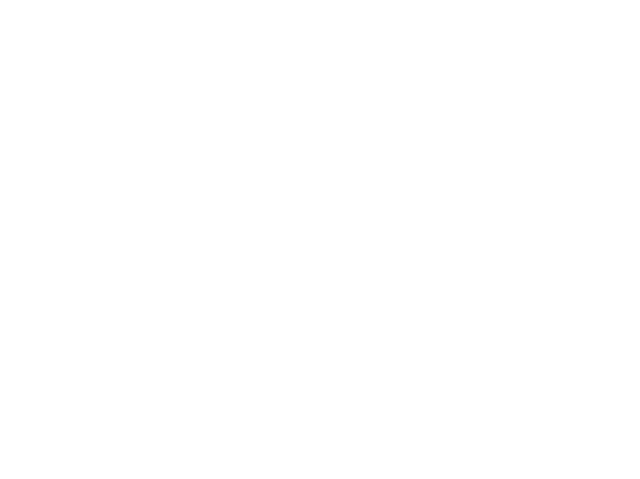
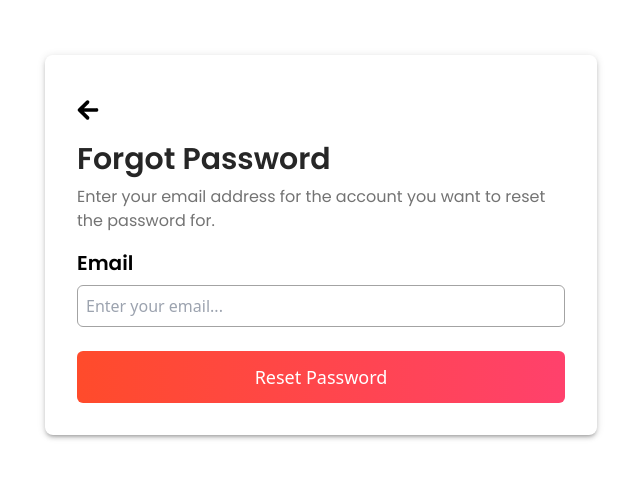
Before and after one commit to devarslan99/Micro_SaaS_Project, a React (Vite) app in the folder frontend/: page /forget-password in a window 1280 px wide. Before the commit this address had no page. Shown: the part 155-634 px from the top of the page, without its empty margins (319-959 px from the left). Built offline with nearby package versions, Linux system fonts and the light colour scheme.

Commit message:
forget screens

```diff
--- a/frontend/src/App.jsx
+++ b/frontend/src/App.jsx
@@ -5,6 +5,8 @@ import { BrowserRouter, Routes, Route } from "react-router-dom"
 import Layout from "./components/global/layout/Layout";
 import CompaignAnalytics from "./pages/CompaignsAnalytics/CompaignAnalytics";
 import EmailStats from "./pages/EmailStats/EmailStats";
+import ForgetPassword from "./pages/ForgetPassword/ForgetPassword";
+import ResetPassword from "./pages/ResetPassword/ResetPassword";
 
 function App() {
   const [menuCollapse, setMenuCollapse] = useState(false);
@@ -14,6 +16,8 @@ function App() {
     <BrowserRouter>
       <Routes>
         <Route exact path="/" element={<SignInSignUp />} />
+        <Route exact path="/forget-password" element={<ForgetPassword />} />
+        <Route exact path="/reset-password" element={<ResetPassword  />} />
         <Route
           path="/home"
           element={
--- a/frontend/src/components/SigninSingup/Signin.jsx
+++ b/frontend/src/components/SigninSingup/Signin.jsx
@@ -2,7 +2,6 @@ import {
   Box,
   Button,
   IconButton,
-  //   Link,
   TextField,
   Typography,
 } from "@mui/material";
@@ -11,6 +10,7 @@ import { FcGoogle } from "react-icons/fc";
 import { useForm } from "react-hook-form";
 import { Link, useNavigate } from "react-router-dom";
 import axios from "axios";
+
 
 const Signin = ({ rightPanelActive }) => {
   const {
@@ -134,11 +134,10 @@ const Signin = ({ rightPanelActive }) => {
           helperText={errors.signInPassword?.message}
         />
         <Link
-          href="#"
+          to="/forget-password"
           variant="body2"
-          sx={{ mt: 2, textDecoration: "none", fontStyle: "italic" }}
         >
-          Forgot your password?
+          <Typography variant="" className="text-[#FF4B2B] italic">Forgot your password?</Typography>
         </Link>
         <Button
           type="submit"
--- /dev/null
+++ b/frontend/src/hook/Provider.jsx
@@ -0,0 +1,15 @@
+import React, { createContext, useState } from 'react';
+
+// Create the context
+export const MyContext = createContext();
+
+// Create a provider component
+export const MyProvider = ({ children }) => {
+  const [state, setState] = useState("Some shared data");
+
+  return (
+    <MyContext.Provider value={{ state, setState }}>
+      {children}
+    </MyContext.Provider>
+  );
+};
--- a/frontend/src/main.jsx
+++ b/frontend/src/main.jsx
@@ -1,10 +1,13 @@
-import { StrictMode } from 'react'
-import { createRoot } from 'react-dom/client'
-import App from './App.jsx'
-import './index.css'
+import { StrictMode } from "react";
+import { createRoot } from "react-dom/client";
+import App from "./App.jsx";
+import "./index.css";
+import { MyProvider } from "./hook/Provider.jsx";
 
-createRoot(document.getElementById('root')).render(
-  <StrictMode>
-    <App />
-  </StrictMode>,
-)
+createRoot(document.getElementById("root")).render(
+  <MyProvider>
+    <StrictMode>
+      <App />
+    </StrictMode>
+  </MyProvider>
+);
--- /dev/null
+++ b/frontend/src/pages/ForgetPassword/ForgetPassword.jsx
@@ -0,0 +1,107 @@
+import React from "react";
+import {
+  Container,
+  Typography,
+  IconButton,
+  Stack,
+  Box,
+} from "@mui/material";
+import { Link } from "react-router-dom";
+import { IoMdArrowRoundBack } from "react-icons/io";
+import { useForm } from "react-hook-form";
+
+const ForgotPassword = () => {
+  const {
+    register,
+    handleSubmit,
+    formState: { errors },
+  } = useForm();
+
+  const onSubmit = (data) => {
+    console.log(data);
+  };
+
+  return (
+    <Container maxWidth="sm">
+      <Box
+        display="flex"
+        justifyContent="center"
+        minHeight="100vh"
+        alignItems="center"
+      >
+        <Box
+          p={{
+            xs: 2,
+            md: 4,
+          }}
+          boxShadow={3}
+          borderRadius={2}
+        >
+          <Box className="flex gap-2 flex-col">
+            <Link to="/" className="-ml-3">
+              <IconButton>
+                <IoMdArrowRoundBack size={30} color="black" />
+              </IconButton>
+            </Link>
+            <Typography
+              variant=""
+              className="text-3xl text-neutral-800 font-Poppins font-semibold"
+            >
+              Forgot Password
+            </Typography>
+            <Typography
+              variant=""
+              className="text-base text-neutral-500 font-Poppins"
+            >
+              Enter your email address for the account you want to reset the
+              password for.
+            </Typography>
+          </Box>
+          <form onSubmit={handleSubmit(onSubmit)}>
+            <Stack mt={2} spacing={3}>
+              <div>
+                <label
+                  htmlFor="email"
+                  className="text-xl font-semibold mb-2 font-Poppins"
+                >
+                  Email
+                </label>
+                <input
+                  id="email"
+                  type="email"
+                  className={`border border-neutral-400 p-2 focus:outline-none mt-2 rounded-md w-full ${
+                    errors.email ? "border-red-400" : ""
+                  }`}
+                  placeholder="Enter your email..."
+                  {...register("email", {
+                    required: "Email is required",
+                    pattern: {
+                      value: /^[a-zA-Z0-9._%+-]+@[a-zA-Z0-9.-]+\.[a-zA-Z]{2,}$/,
+                      message: "Invalid email address",
+                    },
+                  })}
+                />
+                {errors.email && (
+                  <span className="text-red-500 text-sm">
+                    {errors.email.message}
+                  </span>
+                )}
+              </div>
+              <Link to={'/reset-password'} className="bg-gradient-to-r text-lg text-center from-[#FF4B2B] to-[#FF416C] text-white py-3 rounded-md">
+              <button
+
+                type="submit"
+                fullWidth
+                >
+                Reset Password
+              </button>
+                  </Link>
+            </Stack>
+          </form>
+        </Box>
+      </Box>
+    </Container>
+  );
+};
+
+export default ForgotPassword;
--- a/frontend/src/pages/Home/Home.jsx
+++ b/frontend/src/pages/Home/Home.jsx
@@ -62,6 +62,9 @@ const Home = ({ menuCollapse }) => {
         });
 
         console.log("Server Response",response.data);
+        if(response.data?.software){
+          setSelectedOption(response.data.software)
+        }
 
         const token = response.data.softwareToken;
         if (token) {
--- /dev/null
+++ b/frontend/src/pages/ResetPassword/ResetPassword.jsx
@@ -0,0 +1,104 @@
+import React from "react";
+import {
+  Button,
+  Container,
+  Typography,
+  TextField,
+  Stack,
+  Box,
+  FormControl,
+  InputLabel,
+  IconButton,
+} from "@mui/material";
+import { useForm } from "react-hook-form";
+import { Link } from "react-router-dom";
+import { IoMdArrowRoundBack } from "react-icons/io";
+
+const ResetPassword = () => {
+  const {
+    register,
+    handleSubmit,
+    watch,
+    formState: { errors },
+  } = useForm();
+
+  const onSubmit = (data) => {
+    console.log(data);
+  };
+
+  const password = watch("password");
+
+  return (
+    <Container maxWidth="sm">
+      <Box display="flex" justifyContent="center" minHeight="100vh" alignItems="center">
+        <Box
+          p={{
+            xs: 2,
+            md: 4,
+          }}
+          boxShadow={3}
+          borderRadius={2}
+        >
+          <Link to="/forget-password" className="-ml-3">
+              <IconButton>
+                <IoMdArrowRoundBack size={30} color="black" />
+              </IconButton>
+            </Link>
+          <Typography variant="h4" component="h1" fontWeight="500" mt={2}>
+            Reset Password
+          </Typography>
+          <Typography variant="body1" color="textSecondary" mt={2}>
+            Enter your new password.
+          </Typography>
+          <form onSubmit={handleSubmit(onSubmit)}>
+            <Stack mt={4} spacing={4}>
+              <FormControl fullWidth>
+                <InputLabel shrink htmlFor="password">New Password</InputLabel>
+                <TextField
+                  id="password"
+                  type="password"
+                  variant="outlined"
+                  placeholder="Enter your new password..."
+                  fullWidth
+                  {...register("password", {
+                    required: "Password is required",
+                    minLength: {
+                      value: 6,
+                      message: "Password must be at least 6 characters",
+                    },
+                  })}
+                  error={!!errors.password}
+                  helperText={errors.password ? errors.password.message : ""}
+                />
+              </FormControl>
+
+              <FormControl fullWidth>
+                <InputLabel shrink htmlFor="repeatpassword">Repeat New Password</InputLabel>
+                <TextField
+                  id="repeatpassword"
+                  type="password"
+                  variant="outlined"
+                  placeholder="Repeat your new password..."
+                  fullWidth
+                  {...register("repeatpassword", {
+                    required: "Repeat Password is required",
+                    validate: (value) =>
+                      value === password || "Passwords do not match",
+                  })}
+                  error={!!errors.repeatpassword}
+                  helperText={errors.repeatpassword ? errors.repeatpassword.message : ""}
+                />
+              </FormControl>
+
+              <Button variant="contained" color="primary" type="submit" fullWidth>
+                Reset Password
+              </Button>
+            </Stack>
+          </form>
+        </Box>
+      </Box>
+    </Container>
+  );
+};
+
+export default ResetPassword;
```
Also changed, not shown: frontend/src/pages/CompaignsAnalytics/CompaignAnalytics.jsx (line endings or trailing spaces).
